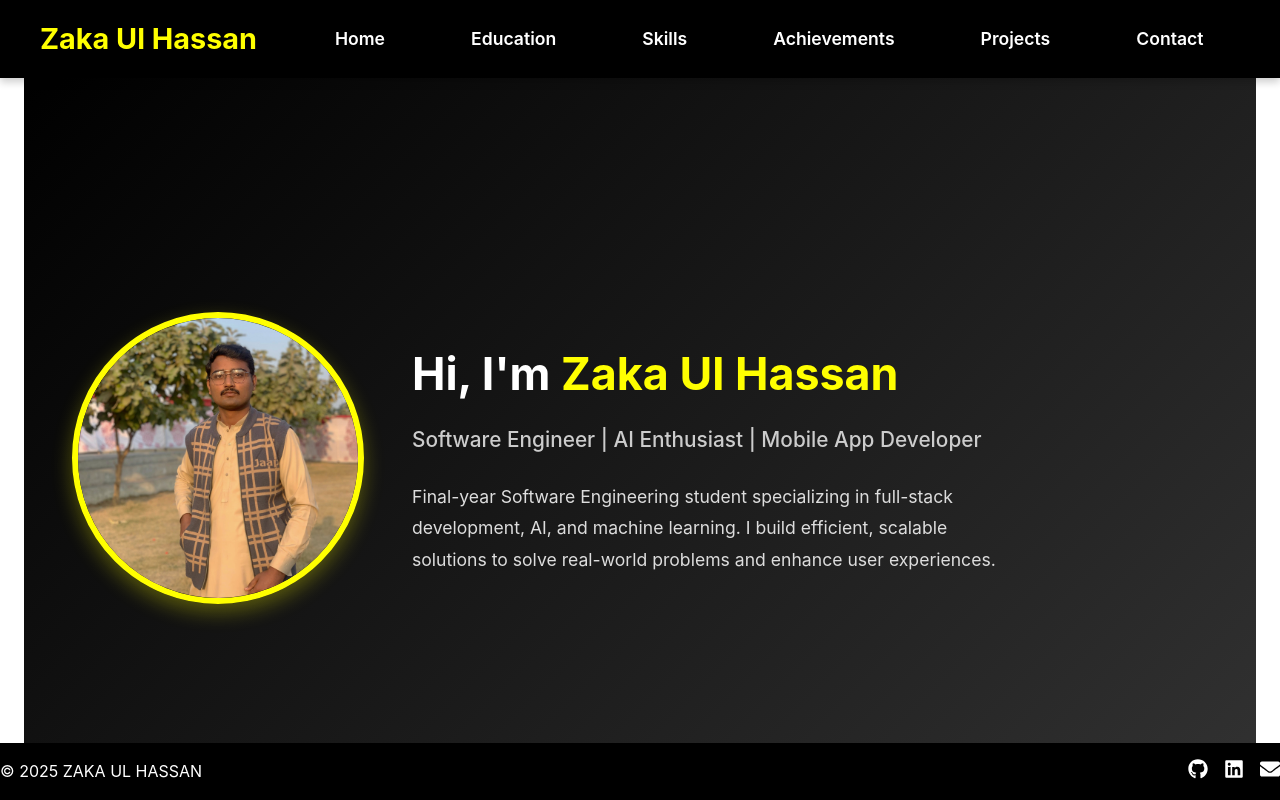
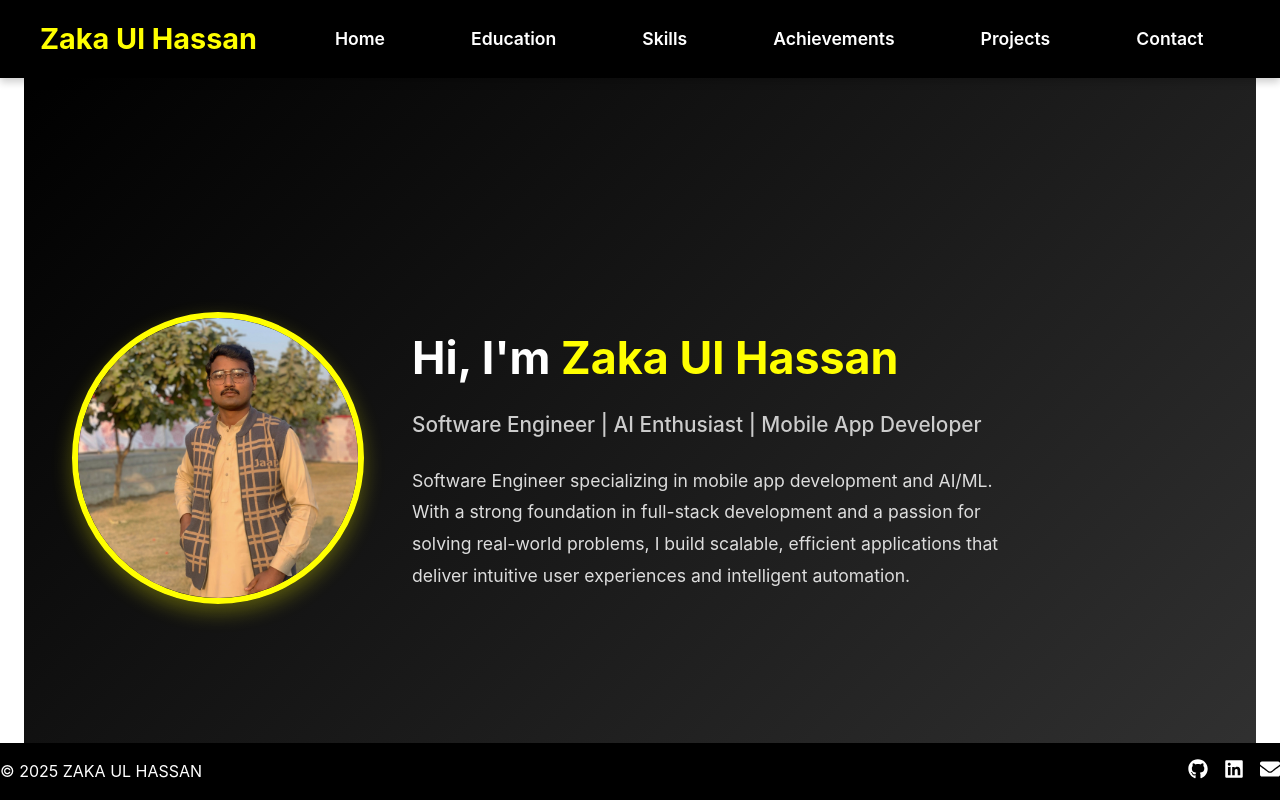
Before and after one commit to ZAKAULHASSAN/ZAKAULHASSAN, a React (Create React App) app: page / in a window 1280 px wide. Shown: the top 800 px of the page. Built offline with nearby package versions, Linux system fonts and the light colour scheme.

Commit message:
Update Home.js

```diff
--- a/src/components/Home.js
+++ b/src/components/Home.js
@@ -14,9 +14,7 @@ function Home() {
           <h1>Hi, I'm <span className="highlight">Zaka Ul Hassan</span></h1>
           <h3 className="subtitle">Software Engineer | AI Enthusiast | Mobile App Developer</h3>
           <p className="home-bio">
-            Final-year Software Engineering student specializing in full-stack development,
-            AI, and machine learning. I build efficient, scalable solutions to solve
-            real-world problems and enhance user experiences.
+            Software Engineer specializing in mobile app development and AI/ML. With a strong foundation in full-stack development and a passion for solving real-world problems, I build scalable, efficient applications that deliver intuitive user experiences and intelligent automation.
           </p>
         </div>
       </div>
```
